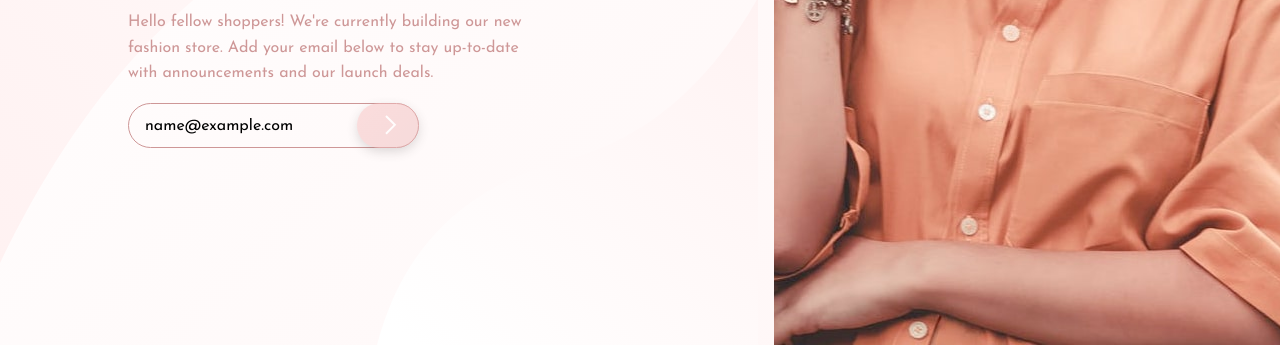
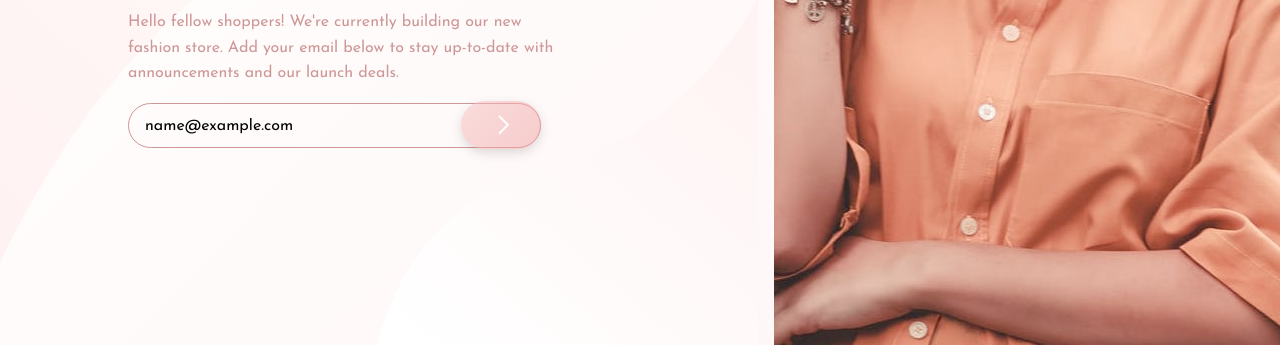
Before and after one commit to Jem0/Frontend-Mentor-Challenges, a plain HTML site: page base-apparel-coming-soon-master/base-apparel-coming-soon-master/index.html in a window 1280 px wide. Both pictures are taken after typing "name@example.com" into the empty fields and a click on the button "Button". Shown: the part 455-800 px from the top of the page. Drawn offline with Linux system fonts and the light colour scheme.

Commit message:
fix input field

```diff
--- a/base-apparel-coming-soon-master/base-apparel-coming-soon-master/css/style.css
+++ b/base-apparel-coming-soon-master/base-apparel-coming-soon-master/css/style.css
@@ -171,6 +171,7 @@ form {
   position: relative;
   flex-wrap: wrap;
   align-items: center;
+  width: 75%;
 }
 
 .sign-up {
@@ -187,10 +188,16 @@ form {
   width: 100%;
   padding: 0.9em 6em 0.8em 1em;
   position: relative;
+  flex-grow: 1;
+  outline: none;
 }
 
 input::placeholder {
   color: hsl(var(--clr-desaturatedRed));
+}
+
+input:-webkit-autofill {
+  -webkit-background-clip: text;
 }
 
 .arrow-icon {
@@ -201,12 +208,12 @@ input::placeholder {
   background-image: linear-gradient(135deg, hsl(0, 80%, 86%), hsl(0, 74%, 74%));
   padding-inline: 1.3em 0.9375em;
   border: none;
-  width: 3.9em;
+  width: 5em;
   border-radius: 3.125em;
   position: absolute;
-  top: 0;
+  top: -2px;
   right: 0;
-  height: 45px;
+  height: 3em;
   box-shadow: 0 4px 12px -1px hsl(var(--clr-darkGrayishRed) / 0.3);
 }
 
@@ -215,7 +222,7 @@ input::placeholder {
   background-image: linear-gradient(
     135deg,
     hsl(0, 80%, 86%),
-    hsla(0, 74%, 74%, 0.5)
+    hsla(0, 74%, 74%, 0.8)
   );
   opacity: 0.5;
   box-shadow: 0 4px 12px -1px hsl(var(--clr-darkGrayishRed) / 0.4);
@@ -235,7 +242,7 @@ input::placeholder {
 .sign-up .error-icon {
   position: absolute;
   top: 11px;
-  right: 70px;
+  right: 5.5em;
 }
 
 .invalid-email .error-message,
@@ -287,6 +294,7 @@ input::placeholder {
   .text-container > h1,
   .text-container > p {
     text-align: left;
+    width: 80%;
   }
 
   h1 {
--- a/base-apparel-coming-soon-master/base-apparel-coming-soon-master/script.js
+++ b/base-apparel-coming-soon-master/base-apparel-coming-soon-master/script.js
@@ -4,7 +4,7 @@ const input = document.querySelector("#email-input");
 submitBtn.addEventListener("click", (e) => {
   e.preventDefault();
 
-  let emailformat =
+  const emailformat =
     /^(([^<>()[\]\\.,;:\s@"]+(\.[^<>()[\]\\.,;:\s@"]+)*)|(".+"))@((\[[0-9]{1,3}\.[0-9]{1,3}\.[0-9]{1,3}\.[0-9]{1,3}\])|(([a-zA-Z\-0-9]+\.)+[a-zA-Z]{2,}))$/;
 
   if (String(input.value).toLowerCase().match(emailformat)) {
```
